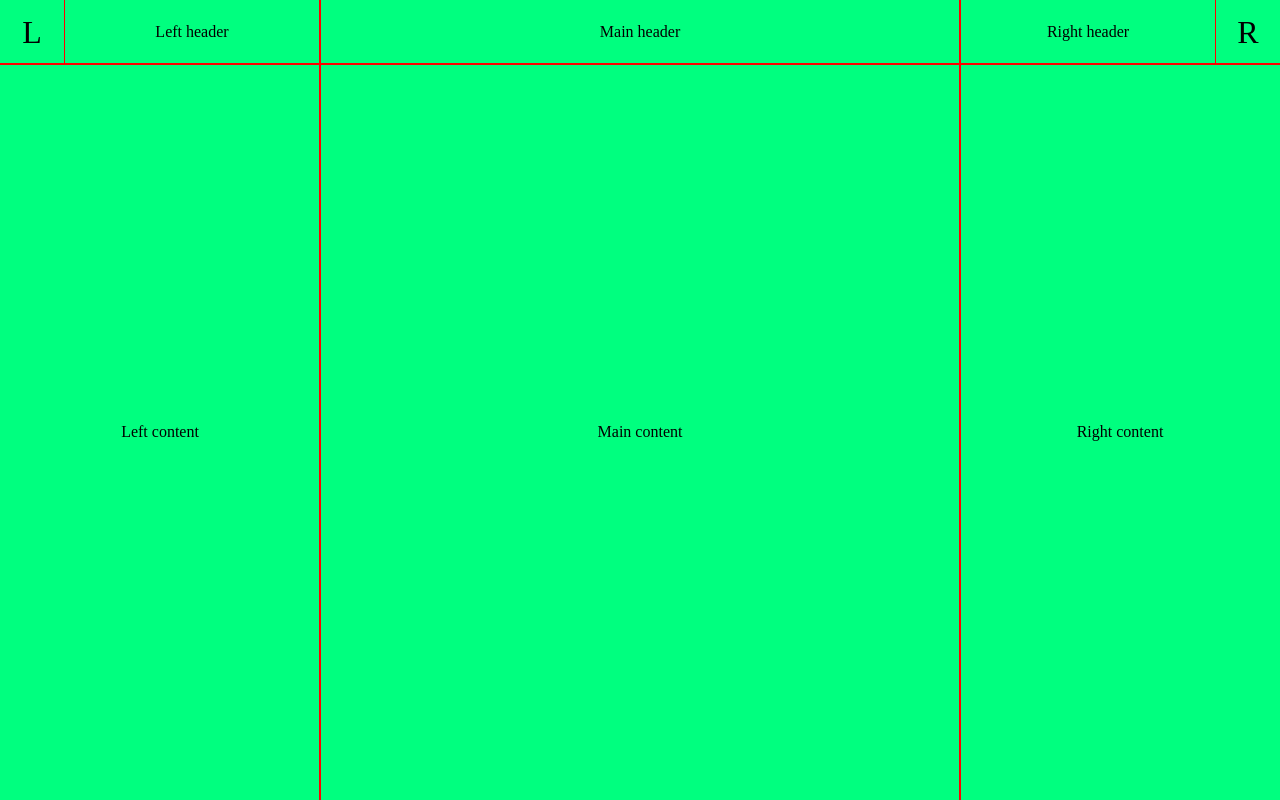
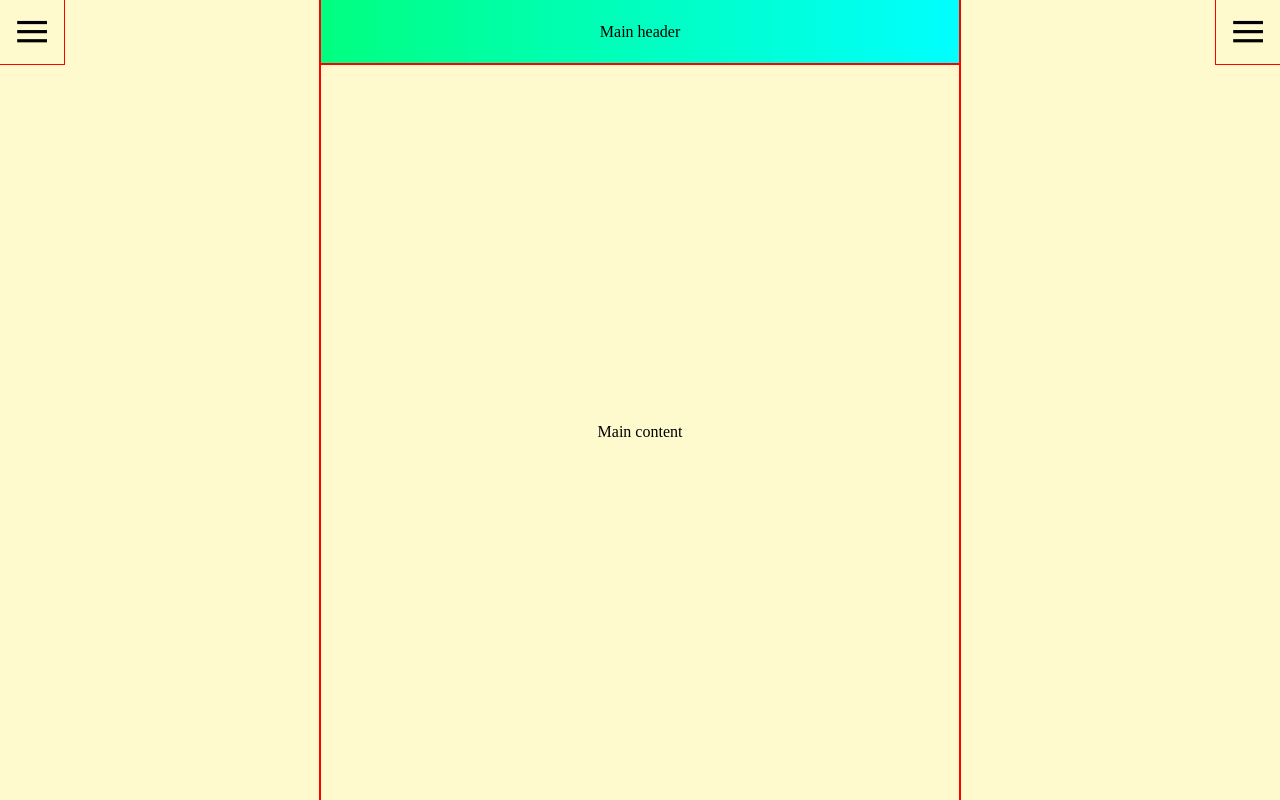
Before and after one commit to davidde/sidebars, a Gatsby site: page / in a window 1280 px wide. Built offline with nearby package versions, Linux system fonts and the light colour scheme; Gatsby itself is replaced by a stand-in of ours.

Commit message:
Complete overhaul in grid + sidebar design

```diff
--- a/src/pages/index.js
+++ b/src/pages/index.js
@@ -7,72 +7,68 @@ class Layout extends React.Component {
     super(props);
 
     this.state = {
-      leftActive: true,
-      rightActive: true,
+      leftOpen: true,
+      rightOpen: true,
     }
   }
 
   toggleLeft = () => {
-    this.setState({ leftActive: !this.state.leftActive });
+    this.setState({ leftOpen: !this.state.leftOpen });
   }
 
   toggleRight = () => {
-    this.setState({ rightActive: !this.state.rightActive });
+    this.setState({ rightOpen: !this.state.rightOpen });
   }
 
   render() {
-    let leftActive = this.state.leftActive ? 'leftActive' : 'leftPassive';
-    let rightActive = this.state.rightActive ? 'rightActive' : 'rightPassive';
+    let leftOpen = this.state.leftOpen ? 'left-open' : 'left-closed';
+    let rightOpen = this.state.rightOpen ? 'right-open' : 'right-closed';
 
     return (
       <div
         id='layout'
-        className={`${leftActive} ${rightActive}`}
+        className={`${leftOpen} ${rightOpen}`}
       >
-          <div id='left' className={leftActive} >
-              <div className='header'>
-                  <div
-                    className='icon'
-                    onClick={this.toggleLeft}
-                  >
-                    L
-                  </div>
-                  <div className='title'>
-                    Left header
-                  </div>
-              </div>
-              <div className='content'>
-                  Left content
-              </div>
-          </div>
 
           <div id='main'>
               <div className='header'>
-                  <div className='title'>
-                    Main header
-                  </div>
+                  Main header
               </div>
               <div className='content'>
                   Main content
               </div>
           </div>
 
-          <div id='right' className={rightActive} >
-              <div className='header'>
-                  <div
-                    className='icon'
-                    onClick={this.toggleRight}
-                  >
-                    R
+          <div id='leftside' className={leftOpen} >
+              <div className='icon'
+                   onClick={this.toggleLeft} >
+                   &equiv;
+              </div>
+              <div className='sidebar'>
+                  <div className='header'>
+                      Left header
                   </div>
-                  <div className='title'>
-                    Right header
+                  <div className='content'>
+                      Left content
                   </div>
               </div>
-              <div className='content'>
-                  Right content
+          </div>
+
+          <div id='rightside' className={rightOpen} >
+              <div className='icon'
+                   onClick={this.toggleRight} >
+                   &equiv;
+              </div>
+              <div className='sidebar'>
+                  <div className='header'>
+                      Right header
+                  </div>
+                  <div className='content'>
+                      Right content
+                  </div>
               </div>
           </div>
+
       </div>
     );
   }
--- a/src/pages/index.scss
+++ b/src/pages/index.scss
@@ -7,21 +7,20 @@ body {
   max-width: 100vw;
   margin: 0;
   overflow: hidden; // Disable scrolling on body
-  background: springgreen;
   --left-width: 25vw;
   --right-width: 25vw;
   --header-height: 4rem;
+  --secs: 0.4s;
+  --bg-left: springgreen;
+  --bg-right: cyan;
+  --bg-main: lemonchiffon;
+  background: var(--bg-main);
 }
 
 #layout {
   display: grid;
-  // grid-template-columns: 1fr auto 1fr;
-  grid-template-columns: var(--left-width) auto var(--right-width);
-  grid-template-rows: var(--header-height) 1fr;
-  // grid-template-areas: 'left main right'
-  //                      'left main right';
-  grid-template-areas: 'left-header  main-header  right-header'
-                       'left-content main-content right-content';
+  grid-template-columns: auto     1fr  auto;
+  grid-template-areas:  'leftside main rightside';
   min-height: 100vh;
   &.leftPassive {
     --left-width: 0;
@@ -31,71 +30,59 @@ body {
   }
 }
 
-#left {
-  // grid-area: left;
-  display: contents;
+#main {
+  grid-area: main;
   .header {
-    grid-area: left-header;
-    .icon {
-      float: left;
-      width: var(--header-height);
-      height: var(--header-height);
-      line-height: var(--header-height);
-      font-size: calc(var(--header-height) / 2);
-      text-align: center;
-      cursor: pointer;
-    }
-    .title {
-      height: 100%; /* Required to prevent overflow! */
-      line-height: var(--header-height); /* Vertical center */
-      text-align: center; /* Horizontal center */
-    }
-  }
-  .content {
-    text-align: center;
-    line-height: calc(100vh - var(--header-height));
+    background: linear-gradient(to right, var(--bg-left), var(--bg-right));
   }
 }
 
-#main {
-  // grid-area: main;
-  display: contents;
-  .header {
-    grid-area: main-header;
-    .title {
-      height: 100%; /* Required to prevent overflow! */
-      line-height: var(--header-height); /* Vertical center */
-      text-align: center; /* Horizontal center */
-    }
+#leftside {
+  grid-area: leftside;
+  width: 0;
+  &.left-open {
+    width: var(--left-width);
   }
-  .content {
-    text-align: center;
-    line-height: calc(100vh - var(--header-height));
+  .icon {
+    left: 0;
+  }
+  .sidebar {
+    background: var(--bg-left);
+    display: none;
   }
 }
 
-#right {
-  // grid-area: right;
-  display: contents;
-  .header {
-    grid-area: right-header;
-    .icon {
-      float: right;
-      width: var(--header-height);
-      height: var(--header-height);
-      line-height: var(--header-height);
-      font-size: calc(var(--header-height) / 2);
-      text-align: center;
-      cursor: pointer;
-    }
-    .title {
-      height: 100%; /* Required to prevent overflow! */
-      line-height: var(--header-height); /* Vertical center */
-      text-align: center; /* Horizontal center */
-    }
+#rightside {
+  grid-area: rightside;
+  width: 0;
+  &.right-open {
+    width: var(--right-width);
   }
-  .content {
-    text-align: center;
-    line-height: calc(100vh - var(--header-height));
+  .icon {
+    right: 0;
+  }
+  .sidebar {
+    background: var(--bg-right);
+    display: none;
   }
 }
+
+.icon {
+  position: fixed; top: 0;
+  z-index: 10;
+  width: var(--header-height);
+  height: var(--header-height);
+  line-height: var(--header-height);
+  font-size: var(--header-height);
+  text-align: center;
+  cursor: pointer;
+}
+.header {
+  height: var(--header-height);
+  line-height: var(--header-height); /* Vertical center */
+  text-align: center; /* Horizontal center */
+}
+.content {
+  text-align: center;
+  line-height: calc(100vh - var(--header-height));
+}
```
